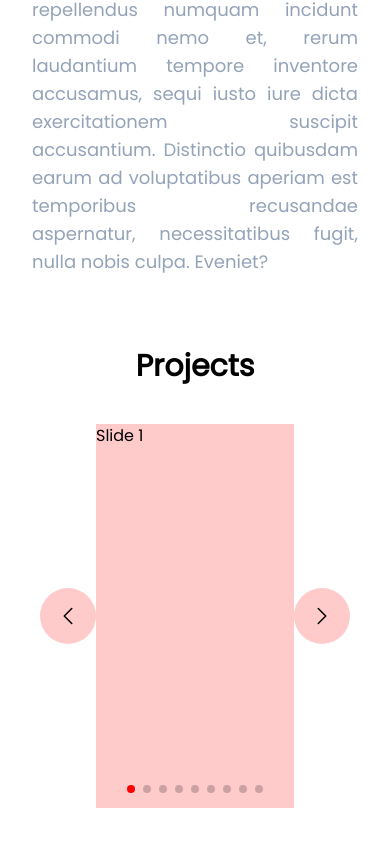
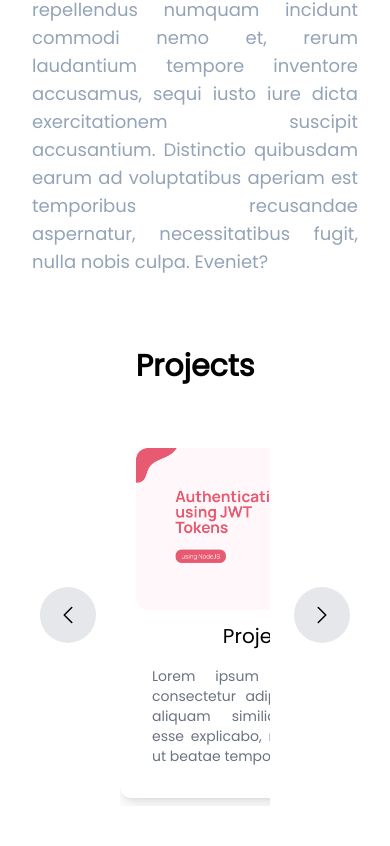
Before and after one commit to jaydeepdey03/portfolio-updated, a React (Vite) app in the folder client/: page / in a window 390 px wide. Shown: the part 1867-2713 px from the top of the page. Built offline with nearby package versions, Linux system fonts and the light colour scheme.

Commit message:
Project card fixed and align, made t responsive too

```diff
--- a/client/src/pages/Project.css
+++ b/client/src/pages/Project.css
@@ -9,3 +9,5 @@
     position: absolute;
     left: 0;
 }
+
+/* what is parent container class of swiper pagination */
--- a/client/src/pages/Project.jsx
+++ b/client/src/pages/Project.jsx
@@ -13,37 +13,37 @@ const Project = () => {
     return (
         <div className='m-10 font-poppins'>
             <h1 className='text-3xl font-bold text-center mb-10'>Projects</h1>
-            <div className='flex justify-center items-center'>
-                <button className='bg-red-200 rounded-full flex items-center justify-center p-4' onClick={() => swiperRef.current.slidePrev()}>
+            <div className='flex justify-center items-center space-x-6'>
+                <button className='bg-gray-200 rounded-full flex items-center justify-center p-4' onClick={() => swiperRef.current.slidePrev()}>
                     <svg xmlns="http://www.w3.org/2000/svg" fill="none" viewBox="0 0 24 24" strokeWidth={1.5} stroke="currentColor" className="w-6 h-6">
                         <path strokeLinecap="round" strokeLinejoin="round" d="M15.75 19.5L8.25 12l7.5-7.5" />
                     </svg>
                 </button>
                 <Swiper
                     slidesPerView={width < 768 ? 1 : 3}
-                    spaceBetween={30}
-                    pagination={{
-                        clickable: true,
-                    }}
-                    modules={[Pagination, Navigation]}
+                    spaceBetween={10}
+                    pagination={false}
+                    modules={[Navigation, Pagination]}
                     className="mySwiper"
+                    centeredSlides={true}
                     navigation={false}
                     onSwiper={(swiper) => {
                         swiperRef.current = swiper;
                     }}
                 >
+                    {[1, 2, 3, 4, 5, 6].map(() => {
+                        return <SwiperSlide>
+                            <div className='sm:ml-10 p-4 rounded-xl h-1/2 w-80 shadow-lg mt-2 mb-2'>
+                                <img src="/blog1.png" className='rounded-xl' alt="" />
+                                <h3 className='text-center font-light mt-3 text-xl'>Project Title</h3>
+                                <p className='m-4 text-justify max-w-lg text-sm text-gray-500'>Lorem ipsum dolor sit amet consectetur adipisicing elit. Ipsum aliquam similique, praesentium esse explicabo, nostrum asperiores ut beatae tempora repellat a facilis</p>
+                            </div>
+                        </SwiperSlide>
+                    })
+                    }
 
-                    <SwiperSlide><div className='h-96 w-96 bg-red-200'>Slide 1</div></SwiperSlide>
-                    <SwiperSlide><div className='h-96 w-96 bg-red-200'>Slide 1</div></SwiperSlide>
-                    <SwiperSlide><div className='h-96 w-96 bg-red-200'>Slide 1</div></SwiperSlide>
-                    <SwiperSlide><div className='h-96 w-96 bg-red-200'>Slide 1</div></SwiperSlide>
-                    <SwiperSlide><div className='h-96 w-96 bg-red-200'>Slide 1</div></SwiperSlide>
-                    <SwiperSlide><div className='h-96 w-96 bg-red-200'>Slide 1</div></SwiperSlide>
-                    <SwiperSlide><div className='h-96 w-96 bg-red-200'>Slide 1</div></SwiperSlide>
-                    <SwiperSlide><div className='h-96 w-96 bg-red-200'>Slide 1</div></SwiperSlide>
-                    <SwiperSlide><div className='h-96 w-96 bg-red-200'>Slide 1</div></SwiperSlide>
                 </Swiper>
-                <button className='bg-red-200 rounded-full flex items-center justify-center p-4' onClick={() => swiperRef.current.slideNext()}>
+                <button className='bg-gray-200 rounded-full flex items-center justify-center p-4' onClick={() => swiperRef.current.slideNext()}>
                     <svg xmlns="http://www.w3.org/2000/svg" fill="none" viewBox="0 0 24 24" strokeWidth={1.5} stroke="currentColor" className="w-6 h-6">
                         <path strokeLinecap="round" strokeLinejoin="round" d="M8.25 4.5l7.5 7.5-7.5 7.5" />
                     </svg>
```
Also changed, not shown: client/public/blog1.png (added).
